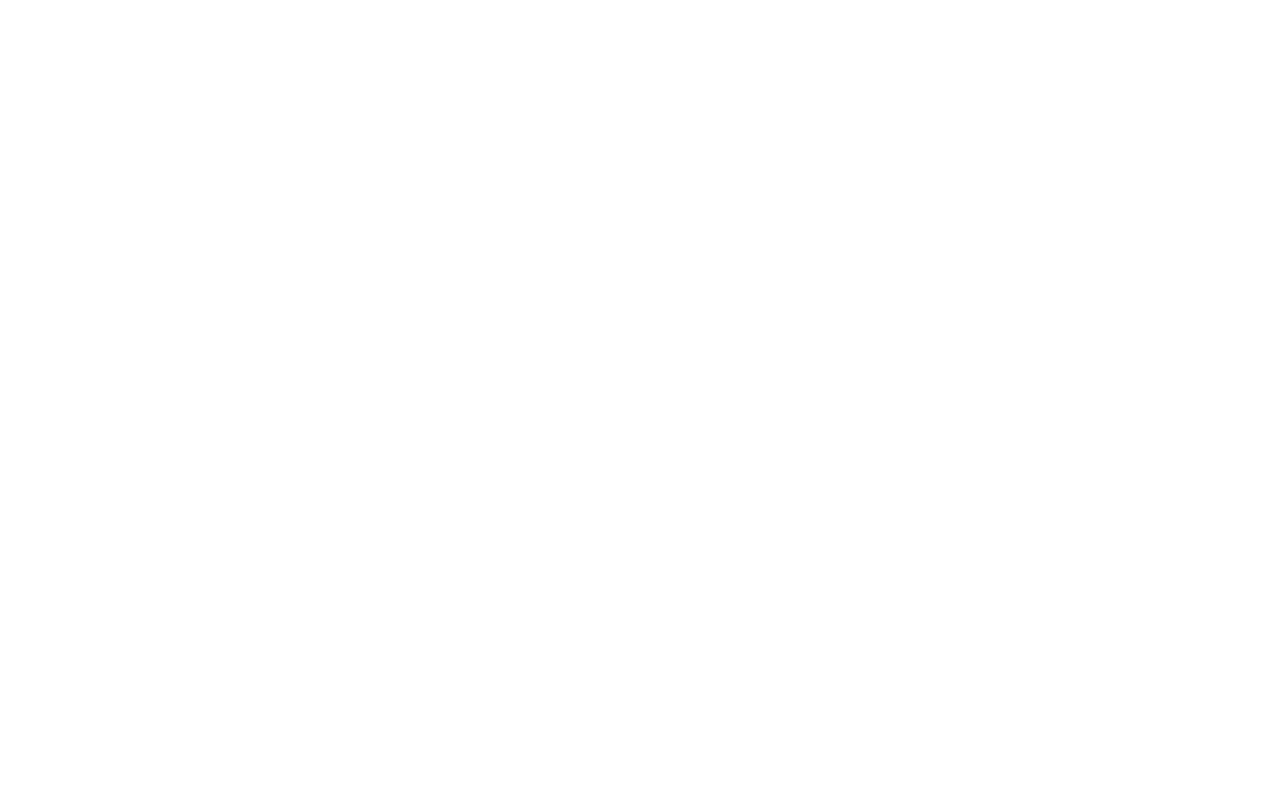
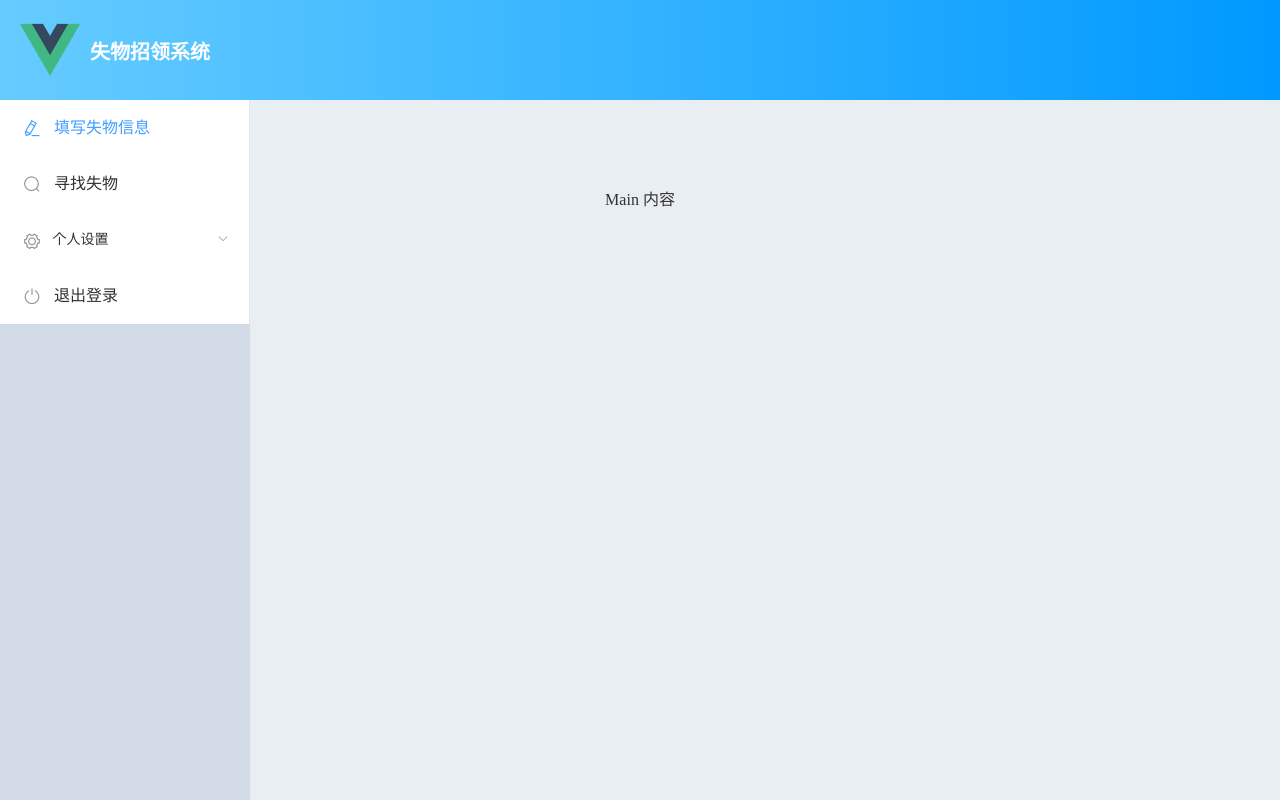
Before and after one commit to a1fly/Text-image-matching, a Vue app in the folder frontend/: page /home in a window 1280 px wide. Built offline with nearby package versions, Linux system fonts and the light colour scheme.

Commit message:
终于搭建完了home界面的界面，可以根据页面大小收缩侧边栏了

```diff
--- /dev/null
+++ b/frontend/src/components/Mainhome.vue
@@ -0,0 +1,221 @@
+<script>
+export default {
+  data() {
+    return {
+      isSidebarCollapsed: false, // 是否收缩侧边栏
+      isMobile: false, // 是否是手机或平板
+    };
+  },
+  methods: {
+    // 处理侧边栏选项点击事件
+    handleSidebarClick(option) {
+      if (option === "lostInfo") {
+        alert("填写失物信息功能尚未实现");
+      } else if (option === "findLost") {
+        alert("寻找失物功能尚未实现");
+      } else if (option === "exit") {
+        this.$router.push('/login');
+      } else if (option === "avatar") {
+        alert("头像设置功能尚未实现");
+      } else if (option === "contact") {
+        alert("联系方式设置功能尚未实现");
+      }
+    },
+    // 监听窗口大小
+    handleResize() {
+      if (window.innerWidth <= 768) {
+        this.isMobile = true;
+        this.isSidebarCollapsed = true; // 默认在小屏幕上收起侧边栏
+      } else {
+        this.isMobile = false;
+        this.isSidebarCollapsed = false; // 在大屏幕上始终显示侧边栏
+      }
+    },
+    // 切换侧边栏显示状态
+    toggleSidebar() {
+      this.isSidebarCollapsed = !this.isSidebarCollapsed;
+    }
+  },
+  mounted() {
+    // 初始化窗口大小监听
+    window.addEventListener("resize", this.handleResize);
+    this.handleResize(); // 初始化检测当前窗口大小
+  },
+  beforeDestroy() {
+    // 移除窗口大小监听器
+    window.removeEventListener("resize", this.handleResize);
+  }
+};
+</script>
+
+<template>
+  <div id="allbox">
+    <el-container id="container">
+      <!-- 头部 -->
+      <el-header height="100px" class="header">
+        <div class="header-left">
+          <img src="../assets/logo.png" alt="logo" class="logo" />
+          <span class="system-name">失物招领系统</span>
+        </div>
+
+        <!-- 汉堡图标 -->
+        <div v-if="isMobile" class="hamburger" @click="toggleSidebar">
+          <i class="el-icon-menu"></i>
+        </div>
+      </el-header>
+
+      <el-container>
+        <!-- 侧边栏 -->
+        <el-aside
+          class="aside"
+          :class="{ collapsed: isSidebarCollapsed }"
+          :style="{ width: isSidebarCollapsed ? '0px' : '250px' }"
+        >
+          <el-menu default-active="1">
+            <el-menu-item index="1" @click="handleSidebarClick('lostInfo')">
+              <i class="el-icon-edit"></i>
+              填写失物信息
+            </el-menu-item>
+            <el-menu-item index="2" @click="handleSidebarClick('findLost')">
+              <i class="el-icon-search"></i>
+              寻找失物
+            </el-menu-item>
+
+            <!-- 子菜单 -->
+            <el-submenu index="3">
+              <template #title>
+                <i class="el-icon-setting"></i>
+                个人设置
+              </template>
+              <el-menu-item index="3-1" @click="handleSidebarClick('avatar')">
+                头像设置
+              </el-menu-item>
+              <el-menu-item index="3-2" @click="handleSidebarClick('contact')">
+                联系方式设置
+              </el-menu-item>
+            </el-submenu>
+
+            <el-menu-item index="4" @click="handleSidebarClick('exit')">
+              <i class="el-icon-switch-button"></i>
+              退出登录
+            </el-menu-item>
+          </el-menu>
+        </el-aside>
+
+        <!-- 主内容 -->
+        <el-main class="main-content">
+          Main 内容
+        </el-main>
+      </el-container>
+    </el-container>
+  </div>
+</template>
+
+<style scoped>
+/* 布局基础样式 */
+#allbox {
+  width: 100%;
+  height: 100%;
+}
+
+#container {
+  width: 100%;
+  height: 100%;
+}
+
+/* 头部样式 */
+.el-header {
+  display: flex;
+  justify-content: space-between;
+  align-items: center;
+  padding: 0 20px;
+  box-sizing: border-box;
+  background: linear-gradient(to right, #66ccff, #0099ff);
+  color: white;
+  font-weight: bold;
+}
+
+.header-left {
+  display: flex;
+  align-items: center;
+}
+
+.logo {
+  width: 60px;
+  height: 60px;
+}
+
+.system-name {
+  font-size: 20px;
+  margin-left: 10px;
+}
+
+/* 汉堡图标 */
+.hamburger {
+  font-size: 24px;
+  cursor: pointer;
+  color: white;
+}
+
+/* 侧边栏样式 */
+.el-aside {
+  background-color: #d3dce6;
+  overflow: hidden;
+  transition: width 0.3s ease, transform 0.3s ease;
+  position: fixed; /* 固定侧边栏，不挤压主内容 */
+  height: 100%;
+  z-index: 10;
+  left: 0;
+}
+
+.el-aside.collapsed {
+  transform: translateX(-100%);
+}
+
+.el-menu-item {
+  font-size: 16px;
+  display: flex;
+  align-items: center;
+  padding-left: 20px !important;
+}
+
+.el-menu-item i {
+  margin-right: 10px;
+}
+
+.el-menu-item:hover {
+  color: #0099ff;
+  background-color: #e9eef3;
+  cursor: pointer;
+}
+
+.el-submenu__title {
+  font-size: 16px;
+  padding-left: 20px !important;
+}
+
+.el-submenu:hover .el-submenu__title {
+  color: #0099ff;
+}
+
+/* 主内容样式 */
+.el-main {
+  background-color: #e9eef3;
+  color: #333;
+  text-align: center;
+  line-height: 160px;
+  padding-left: 250px; /* 为侧边栏留出空间 */
+  transition: padding-left 0.3s ease;
+}
+
+.main-content {
+  padding: 20px;
+}
+
+/* 小屏幕调整 */
+@media (max-width: 768px) {
+  .el-main {
+    padding-left: 0; /* 小屏幕时，移除侧边栏的 padding */
+  }
+}
+</style>
--- a/frontend/src/router/index.js
+++ b/frontend/src/router/index.js
@@ -4,10 +4,12 @@ import VueRouter from 'vue-router';
 Vue.use(VueRouter)
 import userLogin from '../components/UserLogin.vue';
 import userReg from '../components/UserRegister.vue';
+import Mainhome from '../components/Mainhome.vue';
 
 const routes = [
     {path: '/login', component: userLogin},
     {path: "/reg", component: userReg},
+    {path: "/home", component: Mainhome},
 
 ]
 
--- a/frontend/vue.config.js
+++ b/frontend/vue.config.js
@@ -1,6 +1,7 @@
 // vue.config.js
 module.exports = {
   devServer: {
+    webSocketServer:false,
     port: 8081,          // 设置端口
     host: '0.0.0.0',     // 允许外部访问，默认是 'localhost'
     https: false,        // 是否启用 https
@@ -11,5 +12,6 @@ module.exports = {
         pathRewrite: { '^/': '' }      // 重写路径
       }
     }
-  }
+  },
+
 }
```
